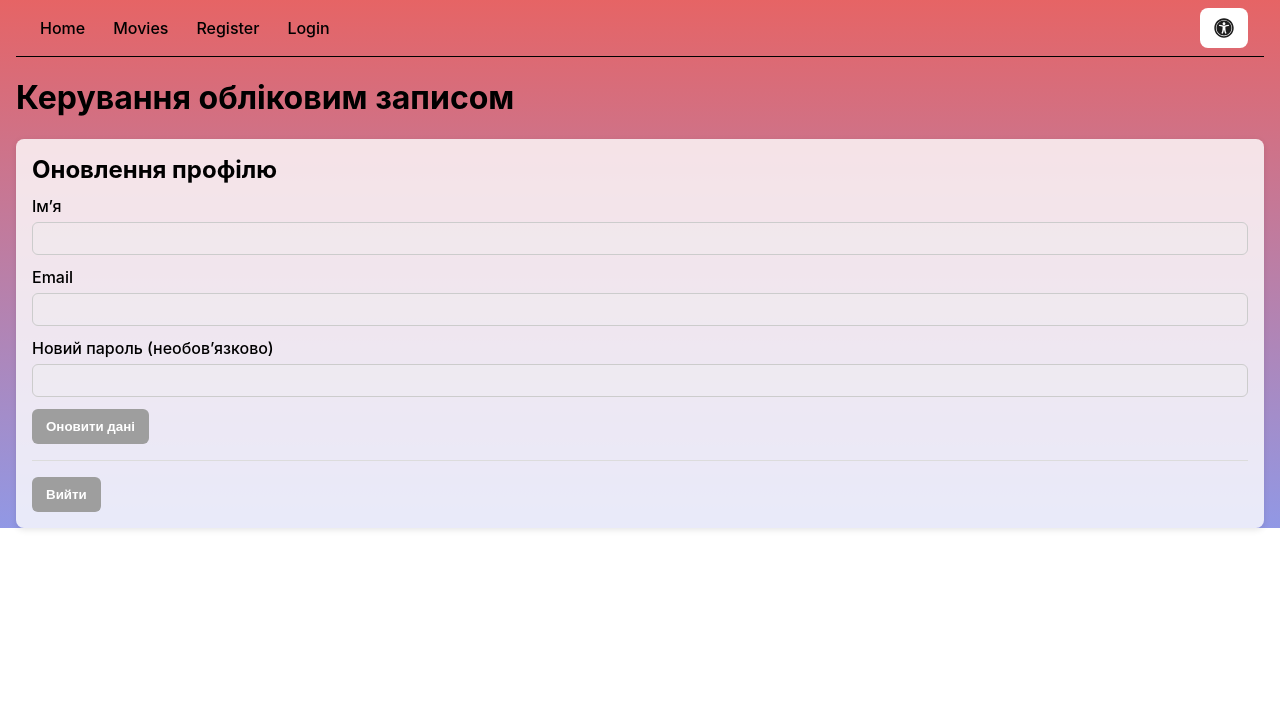
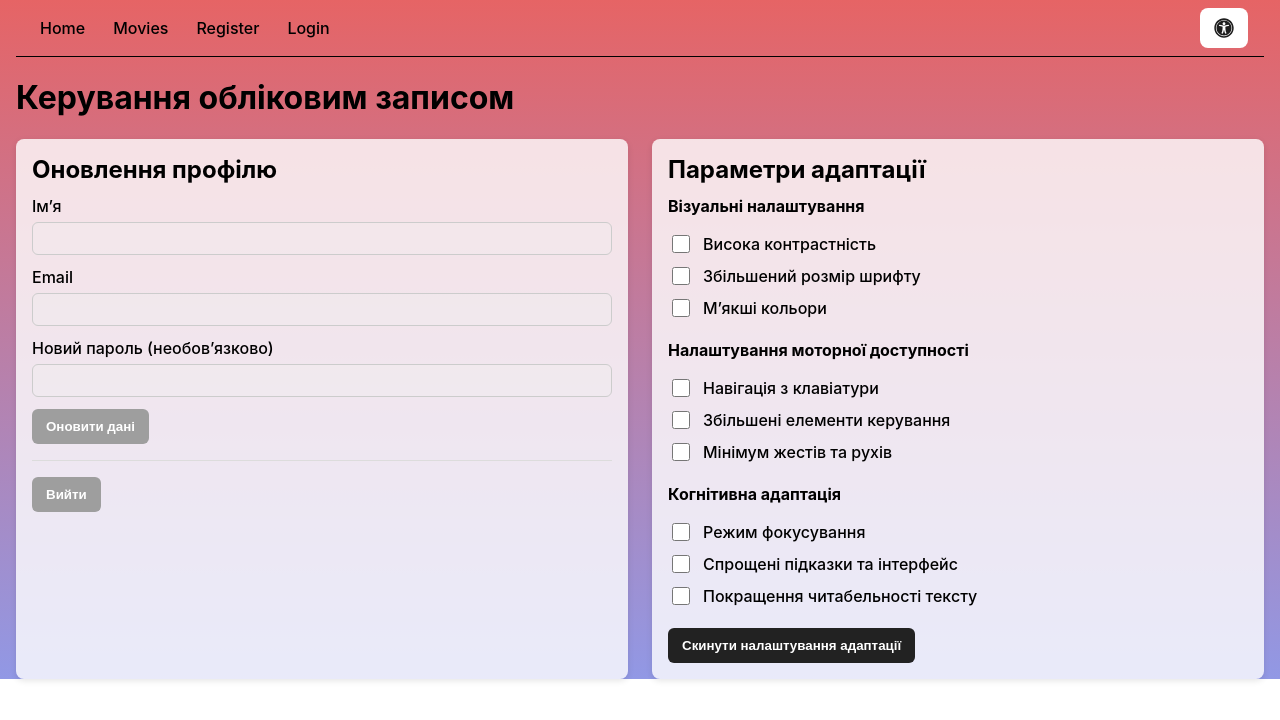
Before and after one commit to RayoKh/goit-react-hw-05-movies, a React (Create React App) app: page /goit-react-hw-05-movies/account in a window 1280 px wide. Shown: the top 720 px of the page. Built offline with nearby package versions, Linux system fonts and the light colour scheme.

Commit message:
Add adaptation settings controls

```diff
--- a/src/pages/Account/Account.jsx
+++ b/src/pages/Account/Account.jsx
@@ -7,18 +7,49 @@ import {
 } from 'service/userService';
 import {
   AccountPageWrapper,
+  AdaptationGroup,
   Button,
   Card,
+  Checkbox,
+  CheckboxLabel,
   Divider,
   Field,
+  GroupTitle,
   Input,
   Message,
   Title,
 } from './Account.styled';
 
+const getDefaultAdaptationState = () => ({
+  visual: [],
+  motor: [],
+  cognitive: [],
+});
+
+const adaptationOptions = {
+  visual: [
+    { id: 'high-contrast', label: 'Висока контрастність' },
+    { id: 'large-text', label: 'Збільшений розмір шрифту' },
+    { id: 'softer-colors', label: 'Мʼякші кольори' },
+  ],
+  motor: [
+    { id: 'keyboard-navigation', label: 'Навігація з клавіатури' },
+    { id: 'large-controls', label: 'Збільшені елементи керування' },
+    { id: 'reduced-movement', label: 'Мінімум жестів та рухів' },
+  ],
+  cognitive: [
+    { id: 'focus-mode', label: 'Режим фокусування' },
+    { id: 'simplified-layout', label: 'Спрощені підказки та інтерфейс' },
+    { id: 'reading-aids', label: 'Покращення читабельності тексту' },
+  ],
+};
+
 const Account = () => {
   const [user, setUser] = useState(() => getCurrentUser());
   const [status, setStatus] = useState('');
+  const [adaptationSettings, setAdaptationSettings] = useState(
+    getDefaultAdaptationState
+  );
 
   const [updateForm, setUpdateForm] = useState({
     name: user?.name || '',
@@ -68,6 +99,21 @@ const Account = () => {
     await logoutUser();
     setUser(null);
     setStatus('Ви вийшли з облікового запису.');
+  };
+
+  const handleToggleAdaptation = (group, optionId) => {
+    setAdaptationSettings(prev => {
+      const selected = prev[group];
+      const updatedGroup = selected.includes(optionId)
+        ? selected.filter(id => id !== optionId)
+        : [...selected, optionId];
+
+      return { ...prev, [group]: updatedGroup };
+    });
+  };
+
+  const handleResetAdaptations = () => {
+    setAdaptationSettings(getDefaultAdaptationState());
   };
 
   const lastUpdated = useMemo(
@@ -127,6 +173,52 @@ const Account = () => {
             </Message>
           )}
         </Card>
+
+        <Card>
+          <Title>Параметри адаптації</Title>
+          <AdaptationGroup>
+            <GroupTitle>Візуальні налаштування</GroupTitle>
+            {adaptationOptions.visual.map(option => (
+              <CheckboxLabel key={option.id}>
+                <Checkbox
+                  checked={adaptationSettings.visual.includes(option.id)}
+                  onChange={() => handleToggleAdaptation('visual', option.id)}
+                />
+                {option.label}
+              </CheckboxLabel>
+            ))}
+          </AdaptationGroup>
+
+          <AdaptationGroup>
+            <GroupTitle>Налаштування моторної доступності</GroupTitle>
+            {adaptationOptions.motor.map(option => (
+              <CheckboxLabel key={option.id}>
+                <Checkbox
+                  checked={adaptationSettings.motor.includes(option.id)}
+                  onChange={() => handleToggleAdaptation('motor', option.id)}
+                />
+                {option.label}
+              </CheckboxLabel>
+            ))}
+          </AdaptationGroup>
+
+          <AdaptationGroup>
+            <GroupTitle>Когнітивна адаптація</GroupTitle>
+            {adaptationOptions.cognitive.map(option => (
+              <CheckboxLabel key={option.id}>
+                <Checkbox
+                  checked={adaptationSettings.cognitive.includes(option.id)}
+                  onChange={() => handleToggleAdaptation('cognitive', option.id)}
+                />
+                {option.label}
+              </CheckboxLabel>
+            ))}
+          </AdaptationGroup>
+
+          <Button type="button" onClick={handleResetAdaptations}>
+            Скинути налаштування адаптації
+          </Button>
+        </Card>
       </AccountPageWrapper>
 
       {status && <Message>{status}</Message>}
--- a/src/pages/Account/Account.styled.js
+++ b/src/pages/Account/Account.styled.js
@@ -16,6 +16,11 @@ export const Card = styled.section`
 export const Title = styled.h2`
   margin-top: 0;
   margin-bottom: 12px;
+`;
+
+export const GroupTitle = styled.h3`
+  margin: 0 0 8px;
+  font-size: 16px;
 `;
 
 export const Field = styled.label`
@@ -57,3 +62,24 @@ export const Divider = styled.hr`
   border-top: 1px solid #dcdcdc;
   margin: 16px 0;
 `;
+
+export const AdaptationGroup = styled.div`
+  display: flex;
+  flex-direction: column;
+  gap: 8px;
+  margin-bottom: 20px;
+`;
+
+export const CheckboxLabel = styled.label`
+  display: flex;
+  align-items: center;
+  gap: 10px;
+  font-weight: 500;
+`;
+
+export const Checkbox = styled.input.attrs({ type: 'checkbox' })`
+  width: 18px;
+  height: 18px;
+  accent-color: #222;
+  cursor: pointer;
+`;
```
